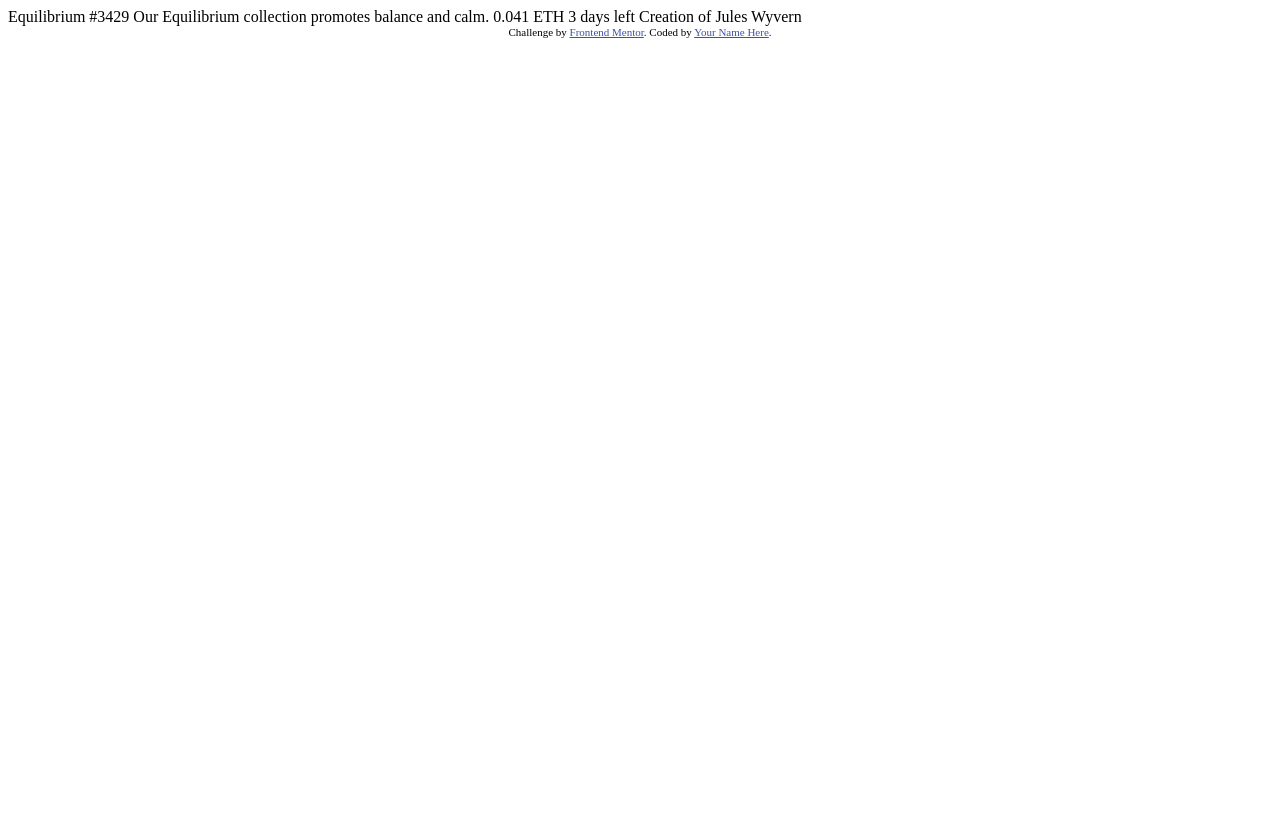
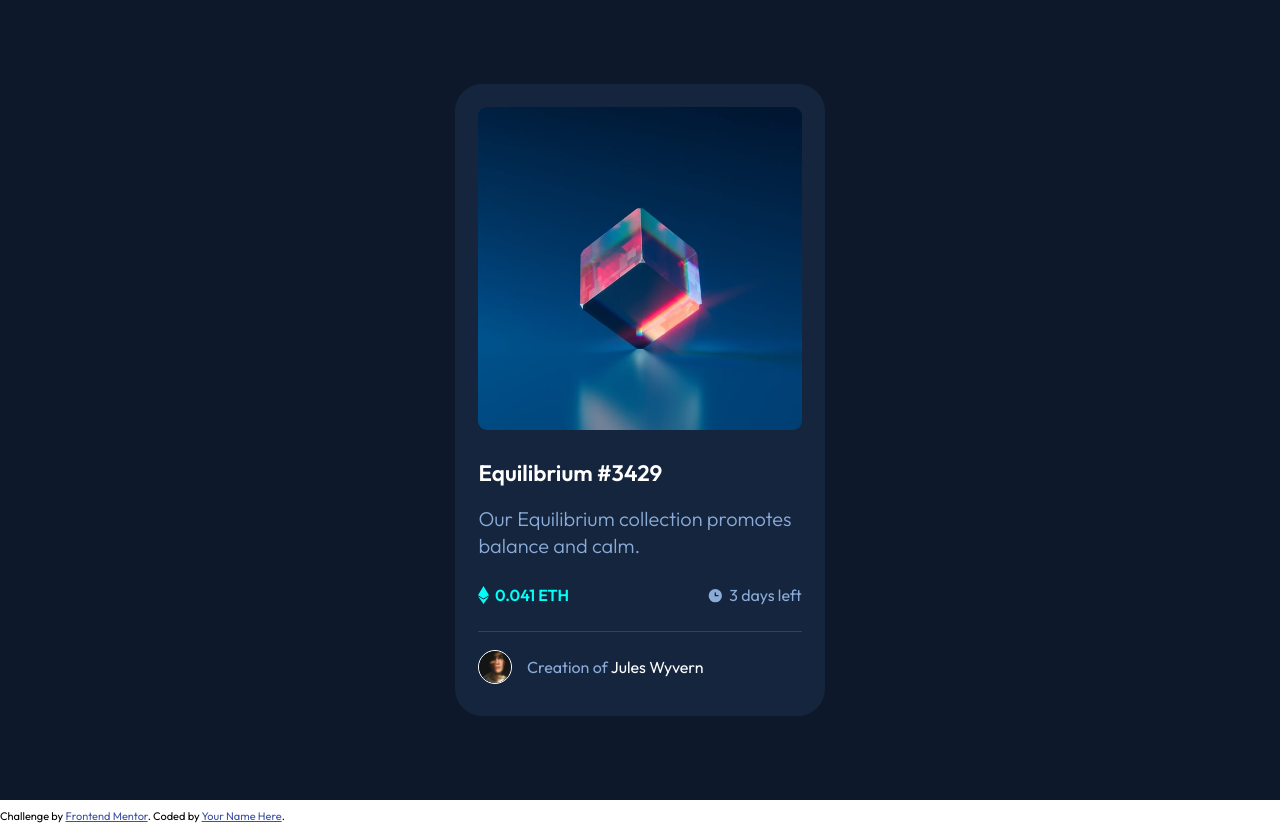
Before and after one commit to DanRos88/nft-preview-card-component-main, a plain HTML site: page index.html in a window 1280 px wide. Before the commit the page ends 800 px from the top, so only its background shows below. Drawn offline with Linux system fonts and the light colour scheme.

Commit message:
soluzione

```diff
--- a/index.html
+++ b/index.html
@@ -8,26 +8,66 @@
 
   <title>Frontend Mentor | NFT preview card component</title>
 
-  <!-- Feel free to remove these styles or customise in your own stylesheet 👍 -->
-  <style>
-    .attribution { font-size: 11px; text-align: center; }
-    .attribution a { color: hsl(228, 45%, 44%); }
-  </style>
+  <link rel="preconnect" href="https://fonts.googleapis.com">
+  <link rel="preconnect" href="https://fonts.gstatic.com" crossorigin>
+  <link href="https://fonts.googleapis.com/css2?family=Outfit:wght@100;200;300;400;500;600;700;800;900&display=swap" rel="stylesheet">
+
+  <link rel="stylesheet" href="style.css">
 </head>
 <body>
+  <main>
 
-  Equilibrium #3429
+    <div class="preview-card">
 
-  Our Equilibrium collection promotes balance and calm.
+      <picture class="preview-card__img">
+        <img src="images/image-equilibrium.jpg" alt="equilibrium nft">
+      </picture>
 
-  0.041 ETH
-  3 days left
+      <h1 class="preview-card__title"> <a href="#" class="title-link">
+        Equilibrium #3429
+      </a></h1>
 
-  Creation of Jules Wyvern
+      <p class="preview-card__description"> Our Equilibrium collection promotes balance and calm.</p>
 
-  <div class="attribution">
+      <div class="preview-card__wrapper">
+
+        <div class="preview-card__value">
+          <picture class="preview-card__value-icon">
+            <img src="images/icon-ethereum.svg" alt=" ethereum icon">
+          </picture>
+          <a href="#">
+            0.041 ETH
+          </a>
+        </div>
+
+        <div class="preview-card__time">
+          <picture class="preview-card__clock-icon">
+            <img src="images/icon-clock.svg" alt="clock icon">
+          </picture>
+          <p> 3 days left</p>
+        </div>
+      </div>
+
+      <div class="preview-card__credits-card">
+        <picture class="preview-card__avatar">
+          <img src="images/image-avatar.png" alt="author avatar">
+        </picture>
+        <h2 class="preview-card__credits">
+          Creation of
+          <a href="#" class="preview-card__author"> Jules Wyvern</a>
+        </h2>
+      </div>
+
+    </div>
+
+  </main>
+
+
+  <foooter class="attribution">
     Challenge by <a href="https://www.frontendmentor.io?ref=challenge" target="_blank">Frontend Mentor</a>.
     Coded by <a href="#">Your Name Here</a>.
-  </div>
+  </foooter>
+
+
 </body>
 </html>
--- /dev/null
+++ b/style.css
@@ -0,0 +1,255 @@
+/*
+  1. Use a more-intuitive box-sizing model.
+*/
+*, *::before, *::after {
+    box-sizing: border-box;
+  }
+  /*
+    2. Remove default margin
+  */
+  * {
+    margin: 0;
+  }
+  /*
+    3. Allow percentage-based heights in the application
+  */
+  html, body {
+    height: 100%;
+  }
+  /*
+    Typographic tweaks!
+    4. Add accessible line-height
+    5. Improve text rendering
+  */
+  body {
+    line-height: 1.5;
+    -webkit-font-smoothing: antialiased;
+  }
+  /*
+    6. Improve media defaults
+  */
+  img, picture, video, canvas, svg {
+    display: block;
+    max-width: 100%;
+  }
+  /*
+    7. Remove built-in form typography styles
+  */
+  input, button, textarea, select {
+    font: inherit;
+  }
+  /*
+    8. Avoid text overflows
+  */
+  p, h1, h2, h3, h4, h5, h6 {
+    overflow-wrap: break-word;
+  }
+  /*
+    9. Create a root stacking context
+  */
+  #root, #__next {
+    isolation: isolate;
+  }
+
+
+:root{
+    /* COLORS */
+    --clr-primary-400: hsl(215, 51%, 70%);
+    --clr-primary-600: hsl(178, 100%, 50%);
+
+    --clr-neutral-mainbg: hsl(217, 54%, 11%);
+    --clr-neutral-cardbg: hsl(216, 50%, 16%);
+    --clr-neutral-line: hsl(215, 32%, 27%);
+    --clr-neutral-white: hsl(0, 0%, 100%);
+
+    /* TYPOGRAPHY */
+    --ff-400: 'Outfit', sans-serif;
+
+    --fs-300: 1rem;
+    --fs-400: 1.125rem;
+    --fs-500: 1.25rem;
+    --fs-600: 1.35rem;
+    --fs-700: 1.4rem;
+
+    --fw-300: 300;
+    --fw-400: 400;
+    --fw-600: 600;
+}
+
+body{
+    font-family: var(--ff-400);
+    font-size: var(--fs-400);
+    font-weight: var(--fs-300);
+}
+
+main{
+    min-height: 100dvh;
+    display: grid;
+    place-content: center;
+    background-color: var(--clr-neutral-mainbg);
+}
+
+div.preview-card{
+    background-color: var(--clr-neutral-cardbg);
+    border-radius: 1.5em;
+    padding: 1.3em;
+    margin: 1.35em;
+    display: grid;
+    gap: .65em;
+    color: var(--clr-primary-400);
+    max-width: 370px;
+}
+
+@media (min-width: 600px){
+  div.preview-card{
+    gap: .75em;
+  }
+}
+
+picture.preview-card__img{
+    border-radius: .5em;
+    overflow: hidden;
+}
+
+@media (min-width: 600px){
+  picture.preview-card__img{
+    position: relative;
+  }
+
+  picture.preview-card__img:hover::before,
+  picture.preview-card__img:hover::after{
+    content: "";
+    position: absolute;
+    inset: 0;
+  }
+
+  picture.preview-card__img:hover::before{
+    background-color: var(--clr-primary-600);
+    opacity: .5;
+  }
+
+  picture.preview-card__img:hover::after{
+    background: url(images/icon-view.svg);
+    background-position: center;
+    background-repeat: no-repeat;
+  }
+}
+
+h1.preview-card__title{
+    font-size: var(--fs-600);
+    font-weight: var(--fw-600);
+    margin-top: .6em;
+}
+
+@media (min-width: 600px){
+  h1.preview-card__title{
+    font-size: var(--fs-700);
+  }
+}
+
+.preview-card a{
+    text-decoration: none;
+    color: var(--clr-neutral-white);
+}
+
+.preview-card a:hover,
+.preview-card a:active,
+.preview-card a:focus{
+    color: var(--clr-primary-600);
+}
+
+p.preview-card__description{
+    font-size: var(--fs-300);
+    font-weight: var(--fw-300);
+    margin-bottom: .25em;
+}
+
+@media (min-width: 600px){
+  p.preview-card__description{
+    font-size: var(--fs-500);
+    line-height: 1.35;
+  }
+}
+
+div.preview-card__wrapper{
+    display: flex;
+    flex-direction: row;
+    justify-content: space-between;
+    align-items: center;
+    font-size: var(--fs-300);
+    border-bottom: 1px solid var(--clr-neutral-line);
+    padding-bottom: .85em;
+}
+
+
+@media (min-width: 600px){
+  div.preview-card__wrapper{
+    margin-top: .4em;
+    padding-bottom: 1.5em;
+  }
+}
+
+div.preview-card__wrapper div:is(.preview-card__value, .preview-card__time){
+    display: flex;
+    flex-direction: row;
+    flex-wrap: wrap;
+    justify-content: center;
+    align-items: center;
+    gap: .35em;
+}
+
+div.preview-card__value a{
+    color: var(--clr-primary-600);
+    font-weight: var(--fw-600);
+}
+
+div.preview-card__credits-card{
+    display: flex;
+    flex-direction: row;
+    flex-wrap: nowrap;
+    justify-content: flex-start;
+    align-items: center;
+    gap: .85em;
+    margin-top: .25em;
+}
+
+@media (min-width: 600px){
+  div.preview-card__credits-card{
+    margin-bottom: .5em;
+  }
+}
+
+picture.preview-card__avatar{
+    width: 1.85em;
+    height: auto;
+}
+
+picture.preview-card__avatar img{
+    width: 100%;
+    height: auto;
+    border: 1px solid var(--clr-neutral-white);
+    border-radius: 100%;
+}
+
+h2.preview-card__credits{
+  width: fit-content;
+  font-size: var(--fs-300);
+  font-weight: var(--fw-300);
+}
+
+@media (min-width: 600px){
+  h2.preview-card__credits{
+    font-weight: var(--fw-400);
+  }
+}
+
+
+
+.attribution {
+    font-size: 11px;
+    text-align: center;
+}
+
+.attribution a {
+    color: hsl(228, 45%, 44%);
+}
```
